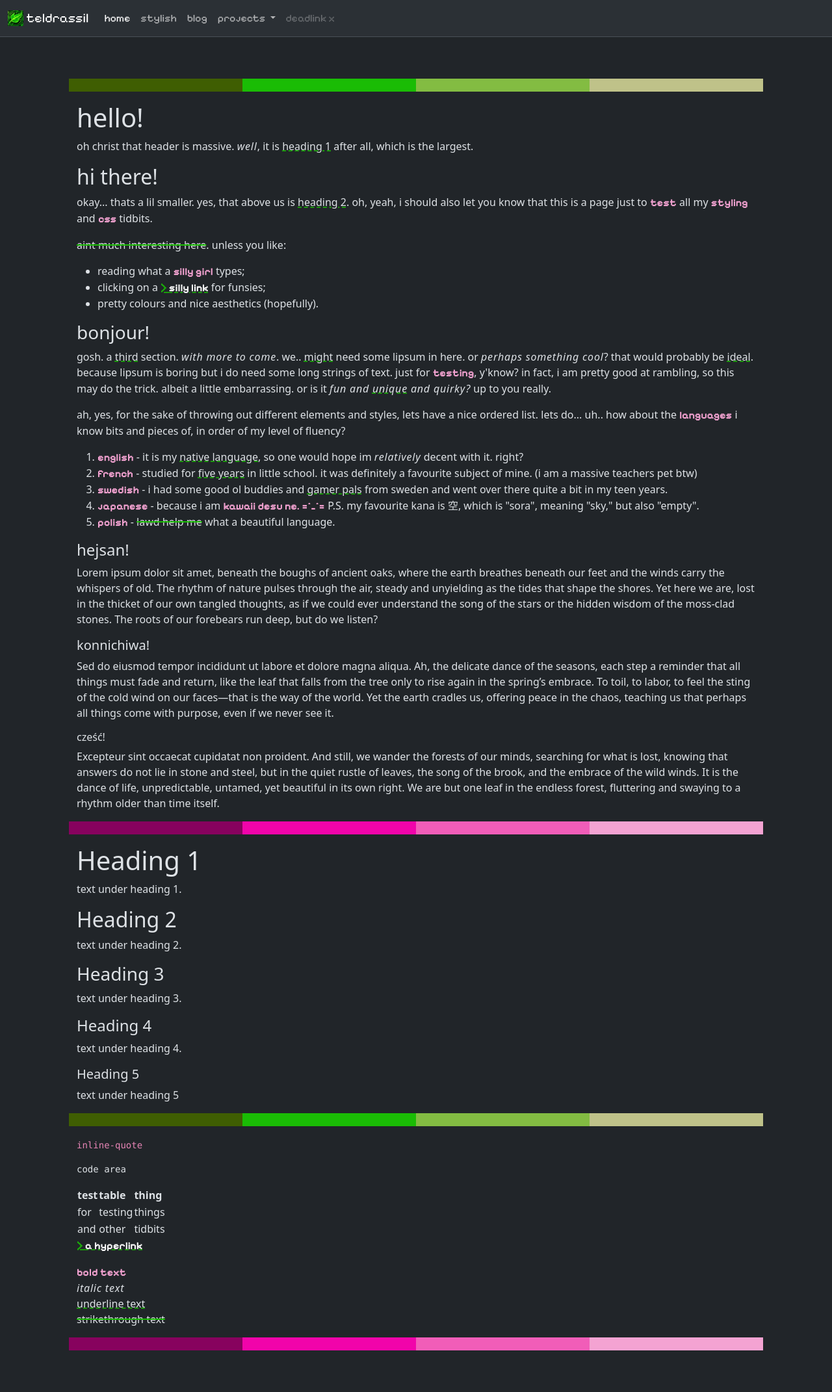
After one commit to lowdensh/teldrassil, a Django app: page /stylish/ in a window 1280 px wide. The commit adds this page. Shown: the whole page at 65% size. Run offline with Django 5.2, Linux system fonts and the light colour scheme.

Commit message:
add page for testing styles and css

```diff
--- a/static/css/style.css
+++ b/static/css/style.css
@@ -1,3 +1,57 @@
+:root {
+  --green-dark: #3f5e02ff;
+  --green-bold: #1abc05ff;
+  --green-midd: #83bc42ff;
+  --green-lite: #bfc289ff;
+  --pink-dark:  #87025eff;
+  --pink-bold:  #f104aaff;
+  --pink-midd:  #f15db8ff;
+  --pink-lite:  #f4a3d2ff;
+}
+
+.bg-green-dark { background-color: var(--green-dark); }
+.bg-green-bold { background-color: var(--green-bold); }
+.bg-green-midd { background-color: var(--green-midd); }
+.bg-green-lite { background-color: var(--green-lite); }
+.bg-pink-dark  { background-color: var(--pink-dark);  }
+.bg-pink-bold  { background-color: var(--pink-bold);  }
+.bg-pink-midd  { background-color: var(--pink-midd);  }
+.bg-pink-lite  { background-color: var(--pink-lite);  }
+
+a.dropdown-item:active {
+  background-color: var(--green-bold);
+}
+
+/* Ref. CSS combinators and selectors */
+a:not(nav *) {
+  font-family: "Pixelify Sans", sans-serif;
+  text-decoration: var(--green-bold) underline dashed;
+  font-weight: bold;
+  color: #fff;
+  transition: ease-in-out .15s;
+}
+
+a:not(nav *):hover {
+  text-decoration: #fff underline dashed;
+  color: var(--green-bold);
+}
+
+a:not(nav *)::before {
+  content: '> ';
+  color: var(--green-bold);
+}
+
+b {
+  font-family: "Pixelify Sans", sans-serif;
+  font-weight: bold;
+  color: var(--pink-lite);
+}
+
+.colorblock {
+  padding: 0;
+  height: 20px;
+  width: 100%;
+}
 
 .pixelify {
   font-family: "Pixelify Sans", sans-serif;
@@ -6,6 +60,14 @@
   font-style: normal;
 }
 
-a.dropdown-item:active {
-    background-color: #1abc05;
+del {
+  text-decoration: var(--green-bold) line-through 15%;
 }
+
+i {
+  letter-spacing: 0.05rem;
+}
+
+u {
+  text-decoration: var(--green-bold) underline dashed;
+}
--- a/templates/navigation.html
+++ b/templates/navigation.html
@@ -26,6 +26,10 @@
           home
         </a></li>
 
+        <li class="nav-item"><a class="nav-item nav-link" href="{% url 'users-stylish' %}">
+          stylish
+        </a></li>
+
         <li class="nav-item"><a class="nav-item nav-link" href="{% url 'blog-posts_all' %}">
           blog
         </a></li>
@@ -51,7 +55,7 @@
         </li>
 
         <li class="nav-item"><a class="nav-link disabled" aria-disabled="true">
-          deadlink
+          deadlink x
         </a></li>
 
       </ul>
--- /dev/null
+++ b/users/templates/users/stylish.html
@@ -0,0 +1,123 @@
+{% extends "base.html" %}
+{% load static %}
+{% block content %}
+
+<div class="container p-5">
+
+  <!-- Green Colorblock Divider-->
+  <p class="container text-center"><div class="row">
+    <div class="col colorblock bg-green-dark"></div>
+    <div class="col colorblock bg-green-bold"></div>
+    <div class="col colorblock bg-green-midd"></div>
+    <div class="col colorblock bg-green-lite"></div>
+  </div></p>
+
+  <div id="shona-rambling">
+    <h1>hello!</h1>
+    <p>oh christ that header is massive. <i>well</i>, it is <u>heading 1</u> after all, which is the largest.</p>
+    <h2>hi there!</h2>
+    <p>
+      okay... thats a lil smaller. yes, that above us is <u>heading 2</u>. oh, yeah, i should also let you know that this is a page just to <b>test</b> all my <b>styling</b> and <b>css</b> tidbits.
+    </p>
+    <p>
+      <del>aint much interesting here</del>. unless you like:
+      <ul>
+        <li>reading what a <b>silly girl</b> types;</li>
+        <li>clicking on a <a href="#">silly link</a> for funsies;</li>
+        <li>pretty colours and nice aesthetics (hopefully).</li>
+      </ul>
+    </p>
+    <h3>bonjour!</h3>
+    <p>
+      gosh. a <u>third</u> section. <i>with more to come</i>. we.. <u>might</u> need some lipsum in here. or <i>perhaps something cool</i>? that would probably be <u>ideal</u>. because lipsum is boring but i do need some long strings of text. just for <b>testing</b>, y'know? in fact, i am pretty good at rambling, so this may do the trick. albeit a little embarrassing. or is it <i>fun and <u>unique</u> and quirky?</i> up to you really.
+    </p>
+    <p>
+      ah, yes, for the sake of throwing out different elements and styles, lets have a nice ordered list. lets do... uh.. how about the <b>languages</b> i know bits and pieces of, in order of my level of fluency?
+      <ol>
+        <li><b>english</b> - it is my <u>native language</u>, so one would hope im <i>relatively</i> decent with it. right?</li>
+        <li><b>french</b> - studied for <u>five years</u> in little school. it was definitely a favourite subject of mine. (i am a massive teachers pet btw)</li>
+        <li><b>swedish</b> - i had some good ol buddies and <u>gamer pals</u> from sweden and went over there quite a bit in my teen years.</li>
+        <li><b>japanese</b> - because i am <b>kawaii desu ne. =^_^=</b> P.S. my favourite kana is 空, which is "sora", meaning "sky," but also "empty".</li>
+        <li><b>polish</b> - <del>lawd help me</del> what a beautiful language.</li>
+      </ol>
+    </p>
+    <h4>hejsan!</h4>
+    <p>Lorem ipsum dolor sit amet, beneath the boughs of ancient oaks, where the earth breathes beneath our feet and the winds carry the whispers of old. The rhythm of nature pulses through the air, steady and unyielding as the tides that shape the shores. Yet here we are, lost in the thicket of our own tangled thoughts, as if we could ever understand the song of the stars or the hidden wisdom of the moss-clad stones. The roots of our forebears run deep, but do we listen?</p>
+    <h5>konnichiwa!</h5>
+    <p>Sed do eiusmod tempor incididunt ut labore et dolore magna aliqua. Ah, the delicate dance of the seasons, each step a reminder that all things must fade and return, like the leaf that falls from the tree only to rise again in the spring’s embrace. To toil, to labor, to feel the sting of the cold wind on our faces—that is the way of the world. Yet the earth cradles us, offering peace in the chaos, teaching us that perhaps all things come with purpose, even if we never see it.</p>
+    <h6>cześć!</h6>
+    <p>Excepteur sint occaecat cupidatat non proident. And still, we wander the forests of our minds, searching for what is lost, knowing that answers do not lie in stone and steel, but in the quiet rustle of leaves, the song of the brook, and the embrace of the wild winds. It is the dance of life, unpredictable, untamed, yet beautiful in its own right. We are but one leaf in the endless forest, fluttering and swaying to a rhythm older than time itself.</p>
+  </div>
+
+  <!-- Pink Colorblock Divider-->
+  <p class="container text-center"><div class="row">
+    <div class="col colorblock bg-pink-dark"></div>
+    <div class="col colorblock bg-pink-bold"></div>
+    <div class="col colorblock bg-pink-midd"></div>
+    <div class="col colorblock bg-pink-lite"></div>
+  </div></p>
+
+  <div id="aura-test-rambling">
+    <h1>Heading 1</h1>
+    <p>text under heading 1.</p>
+    <h2>Heading 2</h2>
+    <p>text under heading 2.</p>
+    <h3>Heading 3</h3>
+    <p>text under heading 3.</p>
+    <h4>Heading 4</h4>
+    <p>text under heading 4.</p>
+    <h5>Heading 5</h5>
+    <p>text under heading 5</p>
+
+    <!-- Green Colorblock Divider-->
+    <p class="container text-center"><div class="row">
+      <div class="col colorblock bg-green-dark"></div>
+      <div class="col colorblock bg-green-bold"></div>
+      <div class="col colorblock bg-green-midd"></div>
+      <div class="col colorblock bg-green-lite"></div>
+    </div></p>
+
+    <p><code>inline-quote</code></p>
+    <pre><code data-highlighted="yes" class="hljs language-css"><span class="hljs-selector-tag">code</span> area</code></pre>
+    <table>
+      <thead>
+      <tr>
+        <th>test</th>
+        <th>table</th>
+        <th>thing</th>
+      </tr>
+      </thead>
+      <tbody>
+      <tr>
+        <td>for</td>
+        <td>testing</td>
+        <td>things</td>
+      </tr>
+      <tr>
+        <td>and</td>
+        <td>other</td>
+        <td>tidbits</td>
+      </tr>
+      </tbody>
+    </table>
+    <p><a href="#">a hyperlink</a></p>
+    <p>
+      <b>bold text</b><br>
+      <i>italic text</i><br>
+      <u>underline text</u><br>
+      <del>strikethrough text</del>
+    </p>
+
+    <!-- Pink Colorblock Divider-->
+    <p class="container text-center"><div class="row">
+      <div class="col colorblock bg-pink-dark"></div>
+      <div class="col colorblock bg-pink-bold"></div>
+      <div class="col colorblock bg-pink-midd"></div>
+      <div class="col colorblock bg-pink-lite"></div>
+    </div></p>
+
+  </div>
+
+</div>
+
+{% endblock %}
--- a/users/urls.py
+++ b/users/urls.py
@@ -5,4 +5,5 @@ from django.urls import path
 appname = 'users'
 urlpatterns = [
     path('', views.home, name='users-home'),
+    path('stylish/', views.stylish, name='users-stylish'),
 ]
--- a/users/views.py
+++ b/users/views.py
@@ -4,3 +4,7 @@ from django.shortcuts import render
 def home(request):
   context = {}
   return render(request, 'users/home.html', context)
+
+def stylish(request):
+  context = {}
+  return render(request, 'users/stylish.html', context)
```
